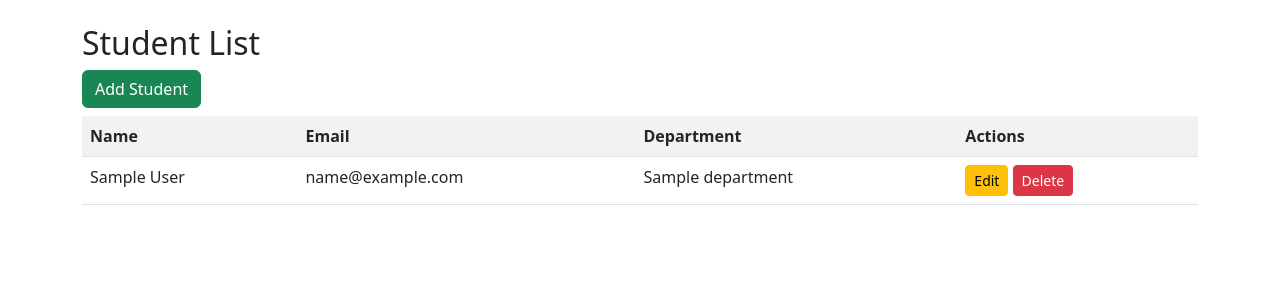
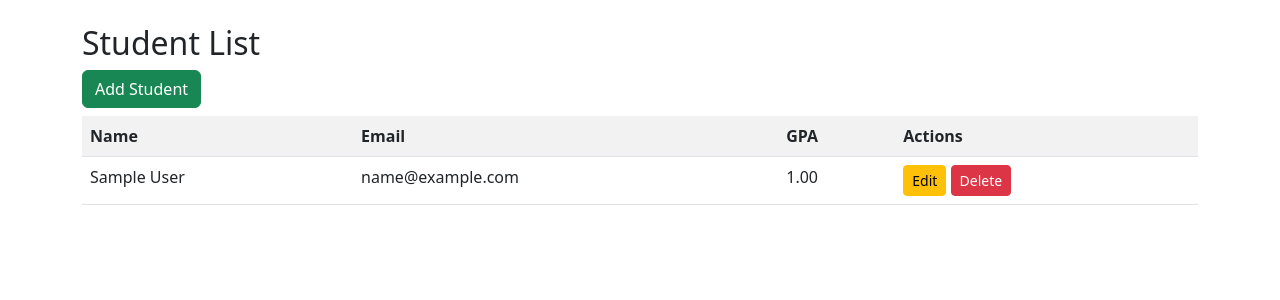
Before and after one commit to MdShajib53/Django_CRUD_Operation, a Django app: page /students/ in a window 1280 px wide. Shown: the top 300 px of the page. Run offline with Django 5.2, Linux system fonts and the light colour scheme; tables that the repository leaves empty hold one stand-in row (values such as "Sample post").

Commit message:
Change Table or Model

```diff
--- a/core/models.py
+++ b/core/models.py
@@ -15,13 +15,7 @@ class Student(models.Model):
     name = models.CharField(max_length=100)
     email = models.EmailField()
     phone = models.CharField(max_length=15)
-    dob = models.DateField()
-    registered_time = models.TimeField()
-    location = models.CharField(max_length=100)
-    address = models.TextField()
-    is_active = models.BooleanField(default=True)
     gpa = models.DecimalField(max_digits=4, decimal_places=2)
-    department = models.ForeignKey(Department, on_delete=models.CASCADE)
 
     def __str__(self):
         return self.name
--- a/core/templates/core/student_list.html
+++ b/core/templates/core/student_list.html
@@ -4,13 +4,13 @@
 <a href="{% url 'student_add' %}" class="btn btn-success mb-2">Add Student</a>
 <table class="table table-striped">
     <tr>
-        <th>Name</th><th>Email</th><th>Department</th><th>Actions</th>
+        <th>Name</th><th>Email</th><th>GPA</th><th>Actions</th>
     </tr>
     {% for student in students %}
     <tr>
         <td>{{ student.name }}</td>
         <td>{{ student.email }}</td>
-        <td>{{ student.department.name }}</td>
+        <td>{{ student.gpa }}</td>
         <td>
             <a href="{% url 'student_edit' student.id %}" class="btn btn-warning btn-sm">Edit</a>
             <a href="{% url 'student_delete' student.id %}" class="btn btn-danger btn-sm">Delete</a>
```
Also changed, not shown: core/migrations/0002_remove_student_address_remove_student_department_and_more.py (added), db.sqlite3.
